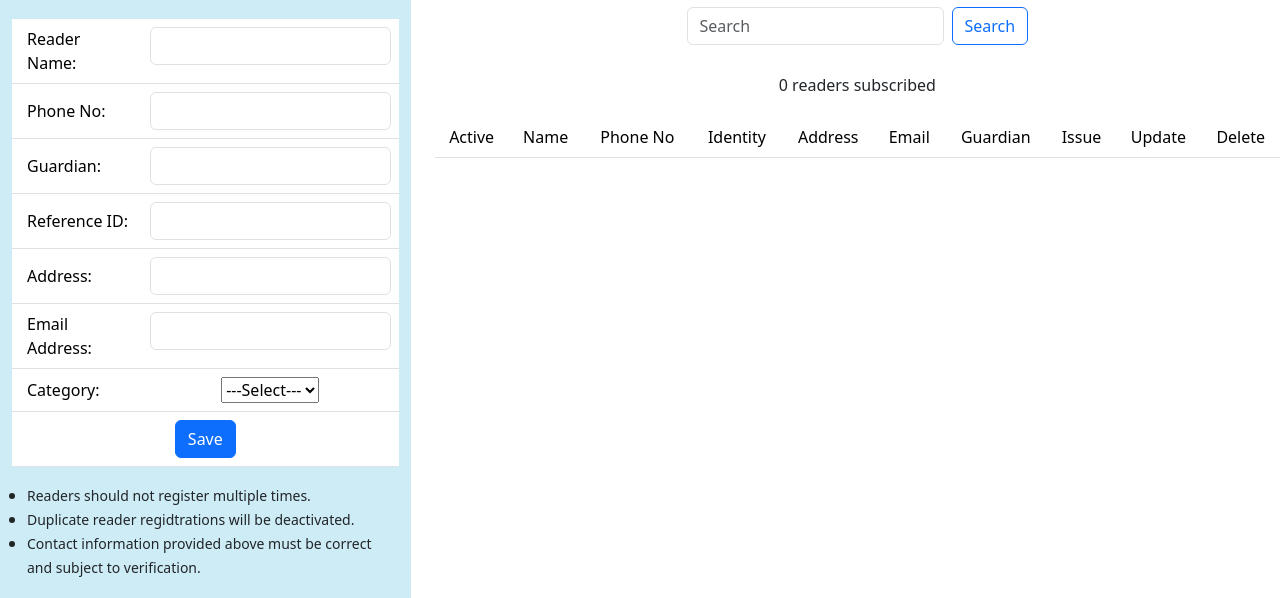
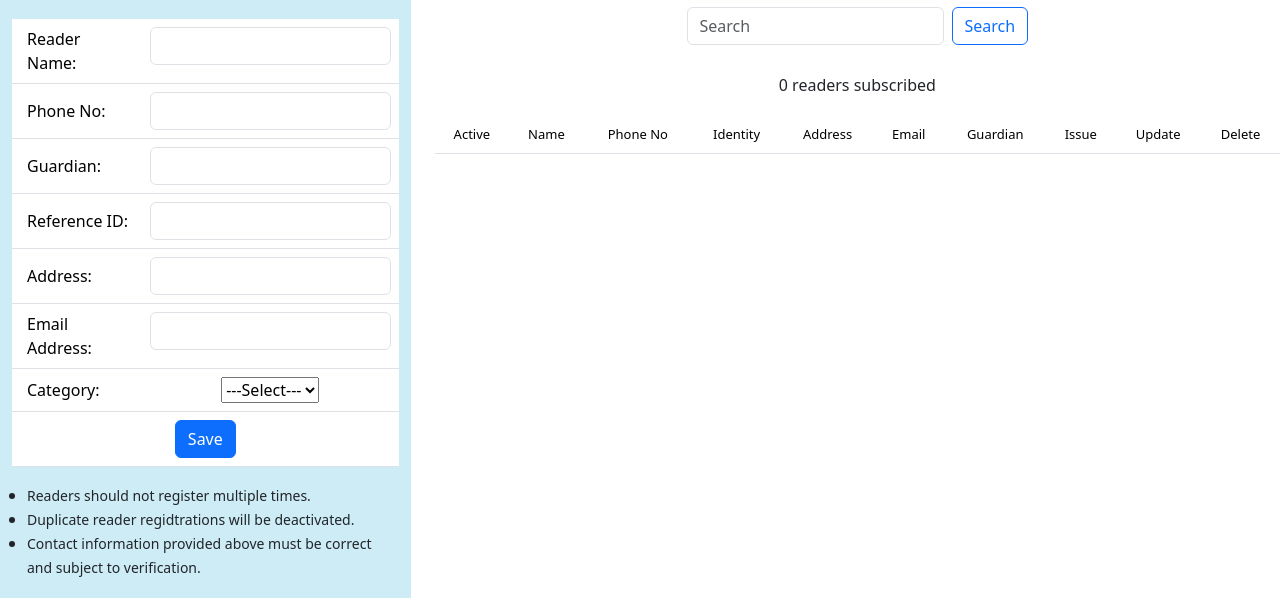
Before and after one commit to arontz85/lims, a Django app: template lims_portal/lims_app/templates/readers.html in a window 1280 px wide. Shown: the part 204-802 px from the top of the page. Run offline with Django 3.2, Linux system fonts and the light colour scheme; the template is opened without the code that fills it, so the values that code supplies are empty.

Commit message:
Commited Sunday Afternoon

```diff
--- a/lims_portal/lims_app/templates/readers.html
+++ b/lims_portal/lims_app/templates/readers.html
@@ -91,7 +91,7 @@
     </div>
     <div class="row" style="margin-top: 20px;">
     <div class="container" style="overflow-y: auto; height: 400px;">
-        <table class="table table-hover">
+        <table class="table table-hover" style="font-size: small;">
 
             <thead>
                 <tr>
--- a/lims_portal/lims_app/templates/update_reader.html
+++ b/lims_portal/lims_app/templates/update_reader.html
@@ -18,6 +18,11 @@
 
                                 {% csrf_token %}
                                 {{form.as_p}}
+
+                                <div class="toast-body">
+                                   {{msg}}
+                                  </div>
+
                             </div>
                             </div>
                             <div class="row">
--- a/lims_portal/lims_app/templates/view_issued_books.html
+++ b/lims_portal/lims_app/templates/view_issued_books.html
@@ -8,12 +8,14 @@
 <div class="row">
     <nav class="navbar bg-body-light">
        <div class="container-fluid justify-content-center align-items-center">
+        <!--
         <form class="d-flex" role="search" action="issuedbooks/search" method="POST">
             {% csrf_token %}
 
             <input class="form-control me-2" name="searched" type="search" placeholder="Search by reader" aria-label="Search">
             <button class="btn btn-outline-primary" type="submit">Search</button>
           </form>
+          -->
        </div>
     </nav>
 </div>
--- a/lims_portal/lims_app/urls.py
+++ b/lims_portal/lims_app/urls.py
@@ -56,11 +56,7 @@ urlpatterns = [
 
     path('books', books),
     path('returns', returns),
-    #path('shop',shopping),
 
-    #path('add_new_book_instance', views.add_new_book_instance, name='add_new_book_instance'),
-   # path('add_book_issue', views.add_book_issue, name='book_issue'),
 
-   # path('return_book/<int:id>',views.return_issued_book,name="return_issued_book"),
-   # path('edit_issued/<int:id>',views.edit_issued,name="edit_issued"),
+
 ]
--- a/lims_portal/lims_app/views.py
+++ b/lims_portal/lims_app/views.py
@@ -151,6 +151,7 @@ def update_reader(request, pk):
         form=readerForm(request.POST, instance=update_reader)
         if form.is_valid():
             form.save()
+            messages.success(request, "Reader's data has been updated")
             return redirect('/readers')
     context = {'form':form}
     return render(request,'update_reader.html',context)
```
Also changed, not shown: lims_portal/db.sqlite3.
